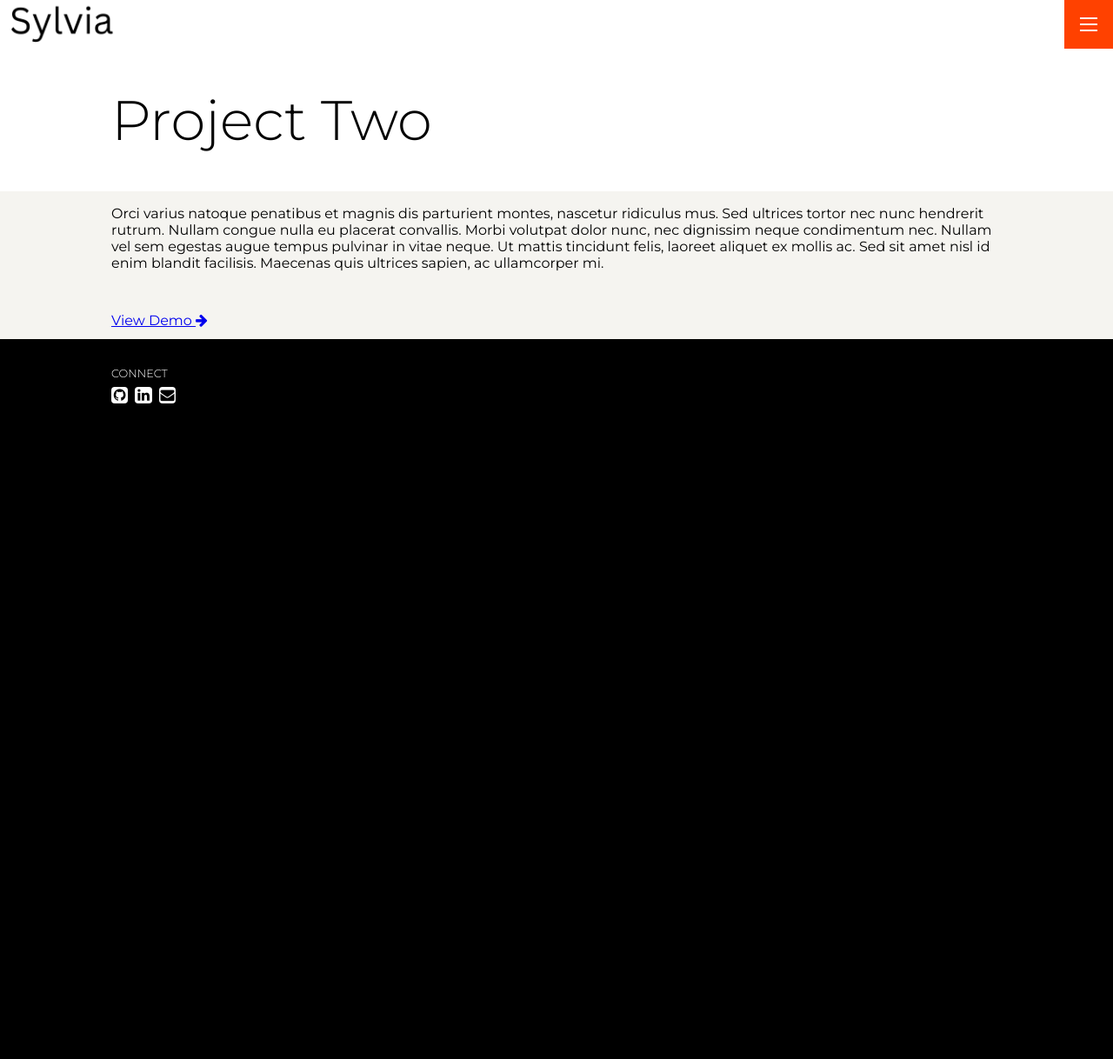
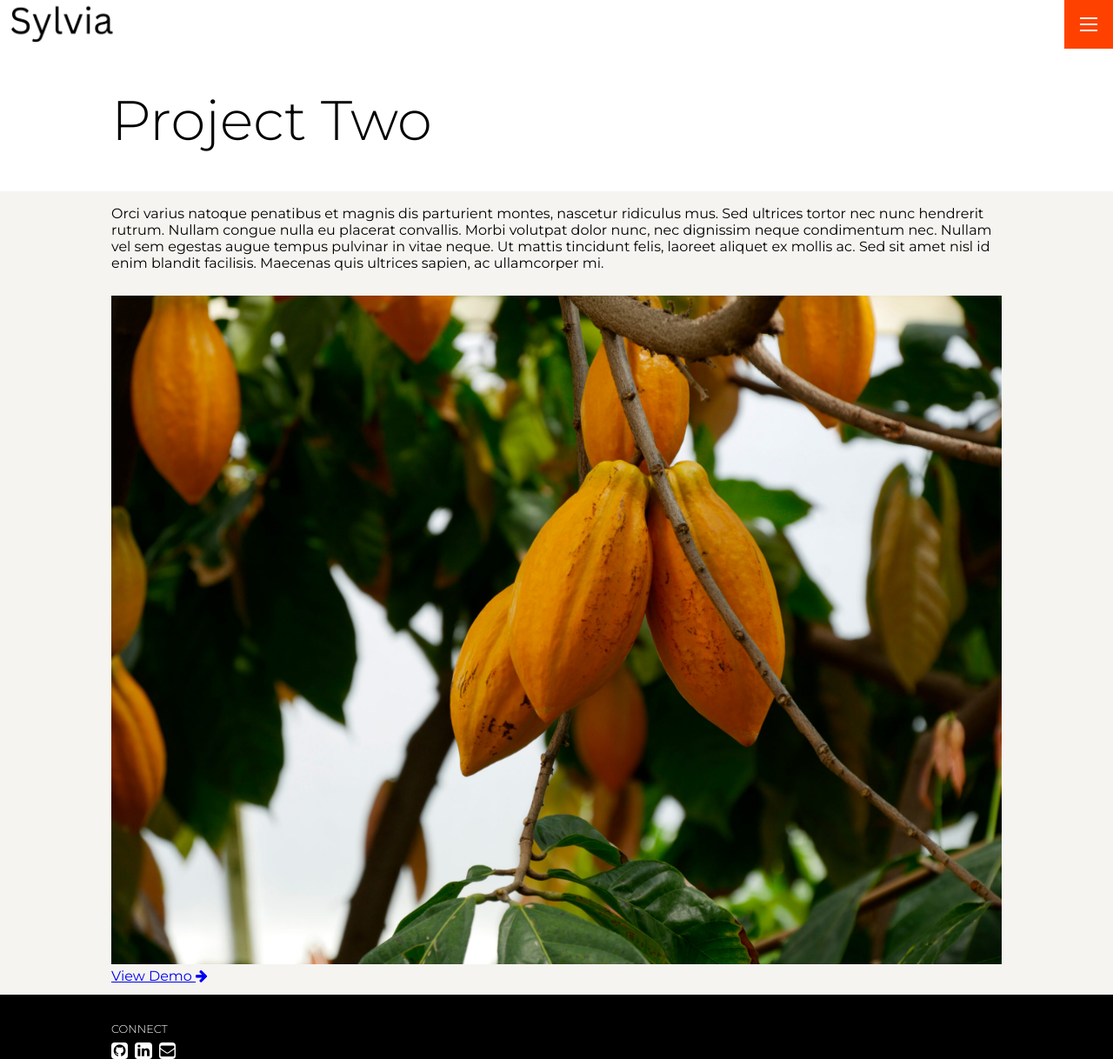
Before and after one commit to laivlys/portfolio, a Jekyll site: the page built from _projects/proj-2.md, in a window 1280 px wide and 1218 px high. Shown: the whole window at 87% size. Built offline with Jekyll 4.4.1, drawn with Linux system fonts in a browser that asks for light colours.

Commit message:
Update proj-2.md

```diff
--- a/_projects/proj-2.md
+++ b/_projects/proj-2.md
@@ -6,4 +6,4 @@ thumbnail: /assets/img/projects/proj-2/CocoaBeans.webp
 
 Orci varius natoque penatibus et magnis dis parturient montes, nascetur ridiculus mus. Sed ultrices tortor nec nunc hendrerit rutrum. Nullam congue nulla eu placerat convallis. Morbi volutpat dolor nunc, nec dignissim neque condimentum nec. Nullam vel sem egestas augue tempus pulvinar in vitae neque. Ut mattis tincidunt felis, laoreet aliquet ex mollis ac. Sed sit amet nisl id enim blandit facilisis. Maecenas quis ultrices sapien, ac ullamcorper mi.
 
-{% include image.html url="https://storymaps.arcgis.com/stories/39b9d1f74c5d406888cc7b3a041468c0" image="Cocoa.jpeg" %}
+{% include image.html url="https://storymaps.arcgis.com/stories/39b9d1f74c5d406888cc7b3a041468c0" image="projects/proj-2/Cocoa.jpeg" %}
```
